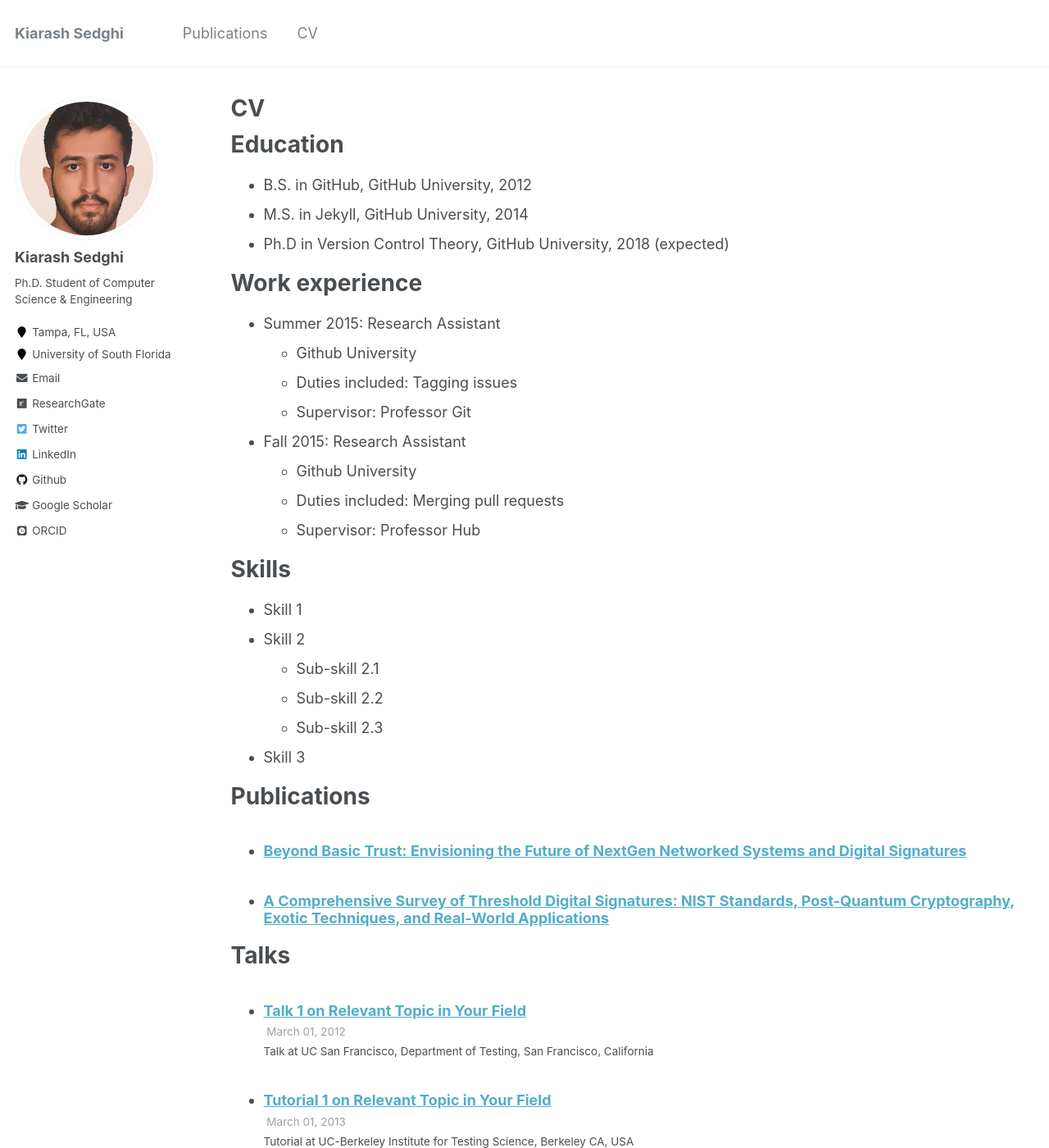
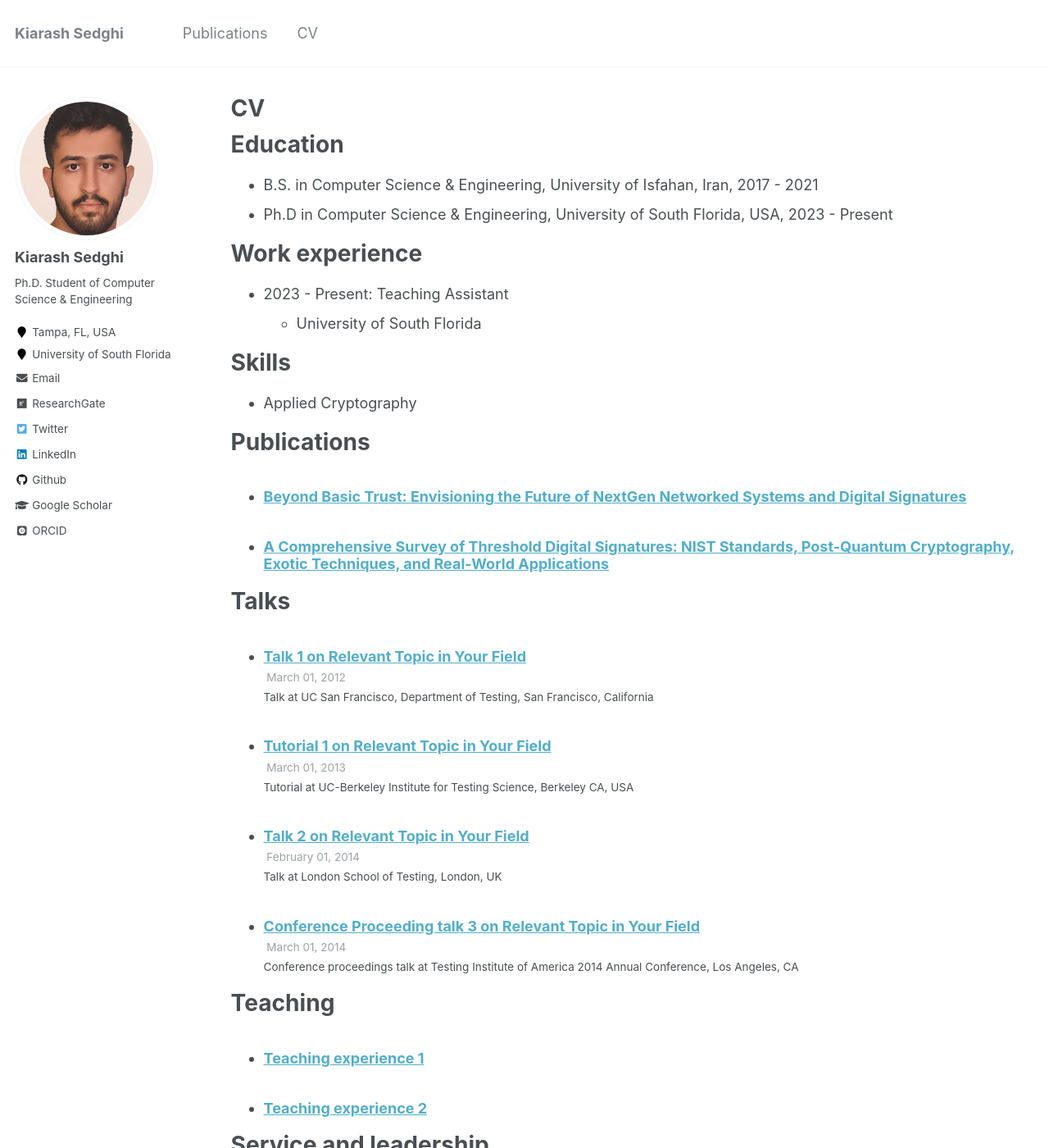
Before and after one commit to kiarashsedghigh/kiarashsedghigh.github.io, a Jekyll site: the page built from _pages/cv.md, in a window 1280 px wide and 1400 px high. Shown: the whole window at 82% size. Built offline with Jekyll 4.4.1, drawn with Linux system fonts in a browser that asks for light colours; some web fonts are replaced.

Commit message:
Update cv.md

```diff
--- a/_pages/cv.md
+++ b/_pages/cv.md
@@ -11,30 +11,17 @@
 
 Education
 ======
-* B.S. in GitHub, GitHub University, 2012
-* M.S. in Jekyll, GitHub University, 2014
-* Ph.D in Version Control Theory, GitHub University, 2018 (expected)
+* B.S. in Computer Science & Engineering, University of Isfahan, Iran, 2017 - 2021
+* Ph.D in Computer Science & Engineering, University of South Florida, USA, 2023 - Present
 
 Work experience
 ======
-* Summer 2015: Research Assistant
-  * Github University
-  * Duties included: Tagging issues
-  * Supervisor: Professor Git
-
-* Fall 2015: Research Assistant
-  * Github University
-  * Duties included: Merging pull requests
-  * Supervisor: Professor Hub
+* 2023 - Present: Teaching Assistant
+  * University of South Florida
 
 Skills
 ======
-* Skill 1
-* Skill 2
-  * Sub-skill 2.1
-  * Sub-skill 2.2
-  * Sub-skill 2.3
-* Skill 3
+* Applied Cryptography
 
 Publications
 ======
```
